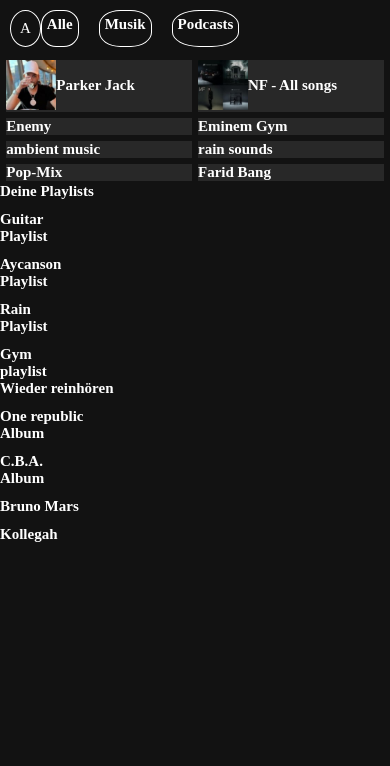
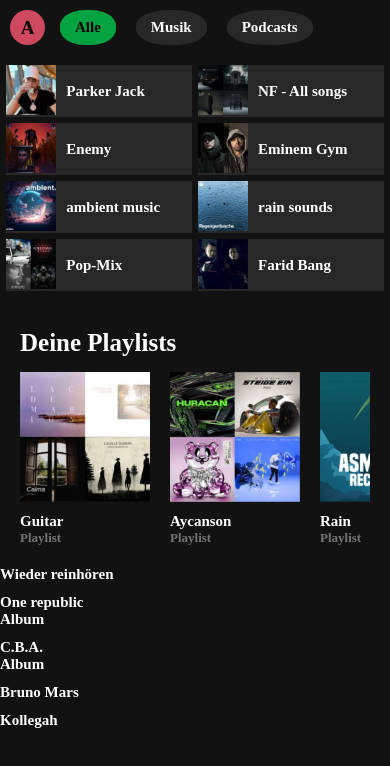
Before and after one commit to AycanSon/Layout-Kevo, a plain HTML site: page index.html in a window 390 px wide. Drawn offline with Linux system fonts and the light colour scheme.

Commit message:
created main playlist (mobile version)

```diff
--- a/index.html
+++ b/index.html
@@ -47,27 +47,69 @@
         <div class="title playlist-title2"><h2>NF - All songs</h2></div>
       </div>
       <div class="playlist playlist3">
-        <div><img src="" alt="" /></div>
+        <div>
+          <img
+            width="50vh"
+            height="50vh"
+            src="headerplaylist/Enemy.jpg"
+            alt=""
+          />
+        </div>
         <div class="title playlist-title3"><h2>Enemy</h2></div>
       </div>
       <div class="playlist playlist4">
-        <div><img src="" alt="" /></div>
+        <div>
+          <img
+            width="50vh"
+            height="50vh"
+            src="headerplaylist/Eminem Gym.jpg"
+            alt=""
+          />
+        </div>
         <div class="title playlist-title4"><h2>Eminem Gym</h2></div>
       </div>
       <div class="playlist playlist5">
-        <div><img src="" alt="" /></div>
+        <div>
+          <img
+            width="50vh"
+            height="50vh"
+            src="headerplaylist/ambient.jpg"
+            alt=""
+          />
+        </div>
         <div class="title playlist-title5"><h2>ambient music</h2></div>
       </div>
       <div class="playlist playlist6">
-        <div><img src="" alt="" /></div>
+        <div>
+          <img
+            width="50vh"
+            height="50vh"
+            src="headerplaylist/rain.jpg"
+            alt=""
+          />
+        </div>
         <div class="title playlist-title6"><h2>rain sounds</h2></div>
       </div>
       <div class="playlist playlist7">
-        <div><img src="" alt="" /></div>
+        <div>
+          <img
+            width="50vh"
+            height="50vh"
+            src="headerplaylist/Kollegah mix.jpg"
+            alt=""
+          />
+        </div>
         <div class="title playlist-title7"><h2>Pop-Mix</h2></div>
       </div>
       <div class="playlist playlist8">
-        <div><img src="" alt="" /></div>
+        <div>
+          <img
+            width="50vh"
+            height="50vh"
+            src="headerplaylist/Farid Bang.jpg"
+            alt=""
+          />
+        </div>
         <div class="title playlist-title8"><h2>Farid Bang</h2></div>
       </div>
     </div>
@@ -76,31 +118,51 @@
         <h1>Deine Playlists</h1>
         <div class="playlists-titles">
           <div class="guitar-playlist">
-            <img src="" alt="" />
-            <div>
+            <img
+              width="130vh"
+              height="130vh"
+              src="playlistmitte/Guitar Playlist.jpg"
+              alt=""
+            />
+            <div class="titles-desc1 desc">
               <h2>Guitar</h2>
-              <h2>Playlist</h2>
+              <h3>Playlist</h3>
             </div>
           </div>
           <div class="AycanSon">
-            <img src="" alt="" />
-            <div>
+            <img
+              width="130vh"
+              height="130vh"
+              src="playlistmitte/AycanSon.jpg"
+              alt=""
+            />
+            <div class="titles-desc2 desc">
               <h2>Aycanson</h2>
-              <h2>Playlist</h2>
+              <h3>Playlist</h3>
             </div>
           </div>
           <div class="rain-playlist">
-            <img src="" alt="" />
-            <div>
+            <img
+              width="130vh"
+              height="130vh"
+              src="playlistmitte/Rain Playlist.jpg"
+              alt=""
+            />
+            <div class="titles-desc3 desc">
               <h2>Rain</h2>
-              <h2>Playlist</h2>
+              <h3>Playlist</h3>
             </div>
           </div>
           <div class="gym-playlist">
-            <img src="" alt="" />
-            <div>
+            <img
+              width="130vh"
+              height="130vh"
+              src="playlistmitte/Gym Playlist.jpg"
+              alt=""
+            />
+            <div class="titles-desc4 desc">
               <h2>Gym</h2>
-              <h2>playlist</h2>
+              <h3>playlist</h3>
             </div>
           </div>
         </div>
--- a/style.css
+++ b/style.css
@@ -13,15 +13,64 @@
   font-size: 1.5rem;
 }
 
+h3 {
+  font-size: 1.3rem;
+}
+
 nav {
   display: flex;
   padding: 1rem;
+  gap: 15px;
+}
+
+.nav-bar {
+  display: flex;
+  gap: 2rem;
+}
+
+#account {
+  color: black;
+  font-weight: bolder;
+  background-color: rgb(206, 73, 96);
+  border-radius: 50%;
+  font-size: 1.9rem;
+  padding: 1rem;
+  width: 3.5rem;
+  height: 3.5rem;
+  display: flex;
+  align-items: center;
+  justify-content: center;
 }
 
 .all {
-  border: 1px solid white;
-  border-radius: 40%;
-  padding: 5px;
+  color: black;
+  border-radius: 45%;
+  padding: 15px;
+  background-color: rgb(4, 163, 65);
+  height: 3.5rem;
+  display: flex;
+  align-items: center;
+  justify-content: center;
+}
+
+.music {
+  border-radius: 45%;
+  padding: 15px;
+  background-color: rgb(40, 40, 40);
+  height: 3.5rem;
+  display: flex;
+  align-items: center;
+  justify-content: center;
+}
+
+.podcasts {
+  border-radius: 45%;
+  padding: 15px;
+  background-color: rgb(40, 40, 40);
+  height: 3.5rem;
+  display: flex;
+  align-items: center;
+  justify-content: center;
 }
 
 .playlist-header {
@@ -30,6 +79,7 @@
   justify-content: center;
   gap: 6px;
   padding: 2.5px;
+  padding-top: 10px;
 }
 
 .playlist {
@@ -38,33 +88,37 @@
   width: 22vh;
 }
 
+.your-playlists {
+  padding: 2rem;
+  padding-top: 3.5rem;
+}
+
+.playlists-titles {
+  padding-top: 1.5rem;
+  display: flex;
+  overflow: scroll;
+  gap: 2rem;
+}
+
+.playlists-titles h3 {
+  color: rgb(116, 116, 116);
+}
+
+.desc {
+  padding-top: 0.9rem;
+}
+
+.your-playlists h1 {
+  font-size: 2.5rem;
+}
+
+.playlist h2 {
+  padding-left: 1rem;
+}
+
 .title {
   display: flex;
   align-items: center;
-}
-
-.music {
-  border: 1px solid white;
-  border-radius: 40%;
-  padding: 5px;
-}
-
-.podcasts {
-  border: 1px solid white;
-  border-radius: 40%;
-  padding: 5px;
-}
-
-#account {
-  border: 1px solid white;
-  border-radius: 50%;
-  font-size: 1.5rem;
-  padding: 0.9rem;
-}
-
-.nav-bar {
-  display: flex;
-  gap: 2rem;
 }
 
 @media only screen and (min-width: 330px) and (max-width: 430px) {
```
Also changed, not shown: playlistmitte/AycanSon.jpg (added), playlistmitte/Guitar Playlist.jpg (added), playlistmitte/Gym Playlist.jpg (added), playlistmitte/Rain Playlist.jpg (added).
